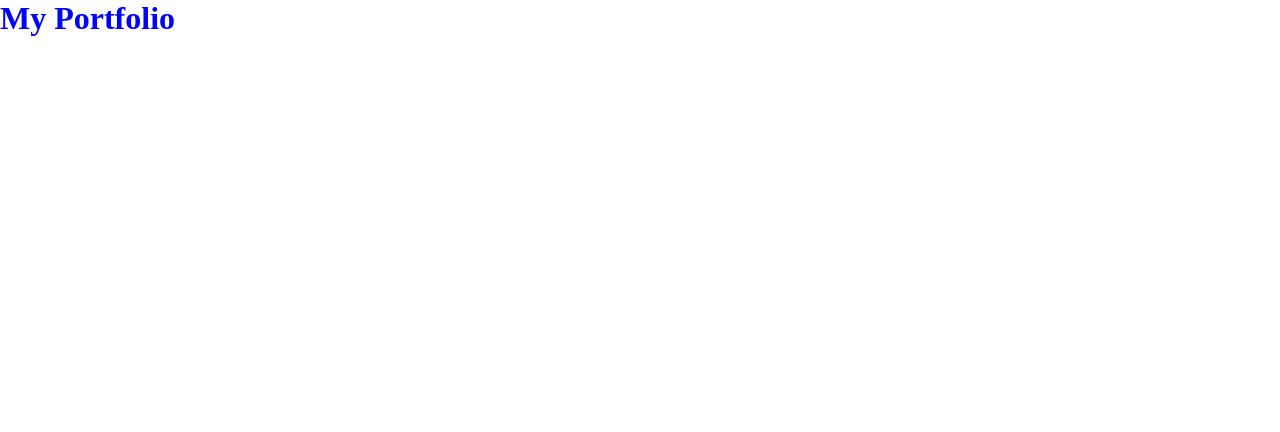
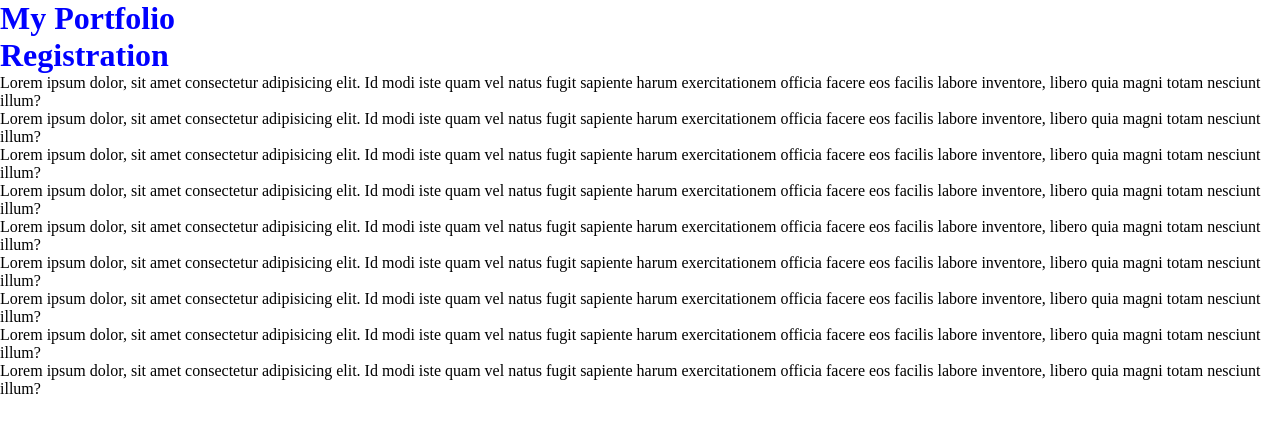
Before and after one commit to itzedu/registration, a plain HTML site: page index.html in a window 1280 px wide. Drawn offline with Linux system fonts and the light colour scheme.

Commit message:
add registration form

```diff
--- a/index.html
+++ b/index.html
@@ -9,5 +9,16 @@
 </head>
 <body>
     <h1>My Portfolio</h1>
+
+    <h1>Registration</h1>
+    <p>Lorem ipsum dolor, sit amet consectetur adipisicing elit. Id modi iste quam vel natus fugit sapiente harum exercitationem officia facere eos facilis labore inventore, libero quia magni totam nesciunt illum?</p>
+    <p>Lorem ipsum dolor, sit amet consectetur adipisicing elit. Id modi iste quam vel natus fugit sapiente harum exercitationem officia facere eos facilis labore inventore, libero quia magni totam nesciunt illum?</p>
+    <p>Lorem ipsum dolor, sit amet consectetur adipisicing elit. Id modi iste quam vel natus fugit sapiente harum exercitationem officia facere eos facilis labore inventore, libero quia magni totam nesciunt illum?</p>
+    <p>Lorem ipsum dolor, sit amet consectetur adipisicing elit. Id modi iste quam vel natus fugit sapiente harum exercitationem officia facere eos facilis labore inventore, libero quia magni totam nesciunt illum?</p>
+    <p>Lorem ipsum dolor, sit amet consectetur adipisicing elit. Id modi iste quam vel natus fugit sapiente harum exercitationem officia facere eos facilis labore inventore, libero quia magni totam nesciunt illum?</p>
+    <p>Lorem ipsum dolor, sit amet consectetur adipisicing elit. Id modi iste quam vel natus fugit sapiente harum exercitationem officia facere eos facilis labore inventore, libero quia magni totam nesciunt illum?</p>
+    <p>Lorem ipsum dolor, sit amet consectetur adipisicing elit. Id modi iste quam vel natus fugit sapiente harum exercitationem officia facere eos facilis labore inventore, libero quia magni totam nesciunt illum?</p>
+    <p>Lorem ipsum dolor, sit amet consectetur adipisicing elit. Id modi iste quam vel natus fugit sapiente harum exercitationem officia facere eos facilis labore inventore, libero quia magni totam nesciunt illum?</p>
+    <p>Lorem ipsum dolor, sit amet consectetur adipisicing elit. Id modi iste quam vel natus fugit sapiente harum exercitationem officia facere eos facilis labore inventore, libero quia magni totam nesciunt illum?</p>
 </body>
 </html>
```
